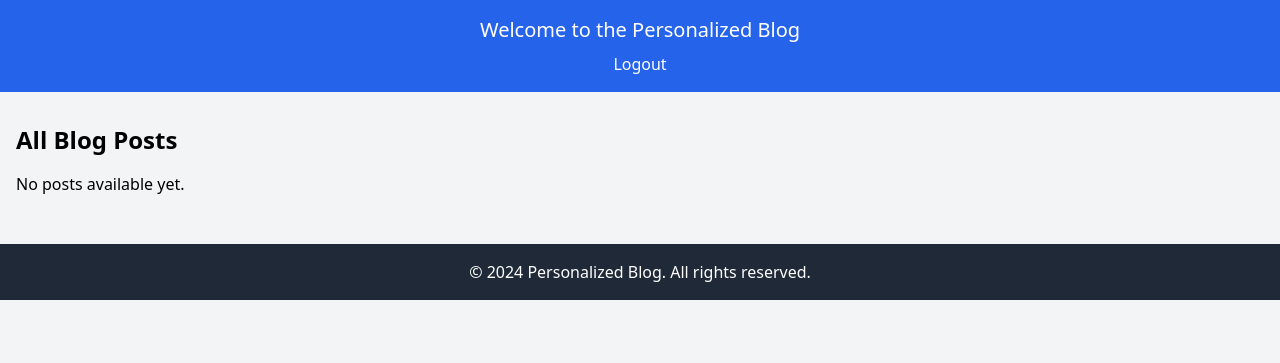
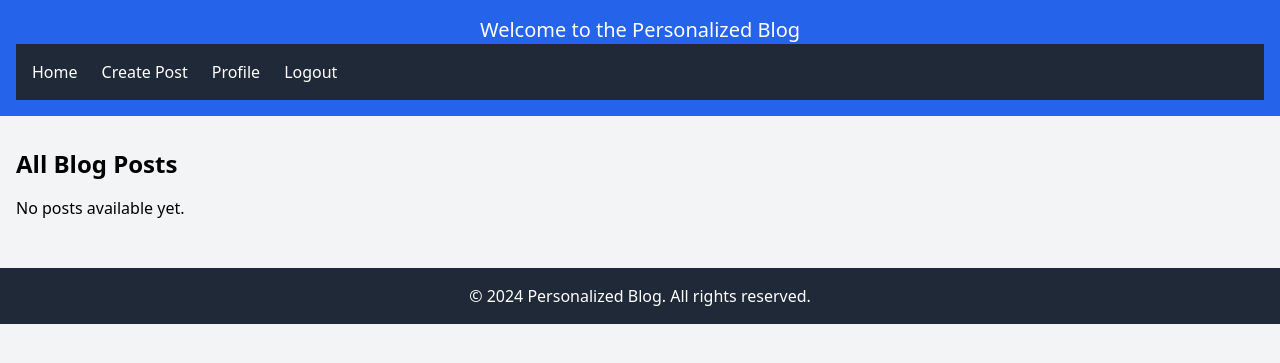
Before and after one commit to shohan-pherones/dj_blog, a Django app: page / in a window 1280 px wide. Shown: the top 363 px of the page. Run offline with Django 5.2, Linux system fonts and the light colour scheme; the visitor is signed in with stand-in values (Sample User, id 1); data that the repository does not hold is empty.

Commit message:
Implemented user profile and post history functionality

```diff
--- a/blog/templates/blog/base.html
+++ b/blog/templates/blog/base.html
@@ -9,13 +9,18 @@
     <body class="bg-gray-100">
         <header class="bg-blue-600 text-white p-4">
             <h1 class="text-center text-xl">Welcome to the Personalized Blog</h1>
-            <nav class="text-center mt-2">
-                {% if user.is_authenticated %}
-                    <a href="{% url 'logout' %}" class="text-white">Logout</a>
-                {% else %}
-                    <a href="{% url 'login' %}" class="text-white">Login</a> |
-                    <a href="{% url 'register' %}" class="text-white">Register</a>
-                {% endif %}
+            <nav class="bg-gray-800 p-4">
+                <ul class="flex space-x-6 text-white">
+                    <li><a href="{% url 'index' %}">Home</a></li>
+                    {% if user.is_authenticated %}
+                        <li><a href="{% url 'create_post' %}">Create Post</a></li>
+                        <li><a href="{% url 'user_profile' %}">Profile</a></li>
+                        <li><a href="{% url 'logout' %}">Logout</a></li>
+                    {% else %}
+                        <li><a href="{% url 'login' %}">Login</a></li>
+                        <li><a href="{% url 'register' %}">Register</a></li>
+                    {% endif %}
+                </ul>
             </nav>
         </header>
 
--- a/blog/urls.py
+++ b/blog/urls.py
@@ -10,4 +10,5 @@ urlpatterns = [
     path('post/<int:post_id>/', views.post_detail, name='post_detail'),
     path('post/<int:post_id>/edit/', views.edit_post, name='edit_post'),
     path('post/<int:post_id>/delete/', views.delete_post, name='delete_post'),
+    path('profile/', views.user_profile, name='user_profile'),
 ]
--- a/blog/views.py
+++ b/blog/views.py
@@ -5,6 +5,7 @@ from .forms import RegistrationForm, LoginForm
 from .models import Post
 from .forms import PostForm
 from django.http import Http404
+from django.contrib.auth.decorators import login_required
 
 
 def index(request):
@@ -94,3 +95,10 @@ def user_login(request):
 def user_logout(request):
     logout(request)
     return redirect('index')
+
+
+@login_required
+def user_profile(request):
+    user_posts = Post.objects.filter(
+        author=request.user).order_by('-created_at')
+    return render(request, 'blog/user_profile.html', {'user_posts': user_posts})
```
Also changed, not shown: blog/templates/blog/user_profile.html (added, +23 -0 lines).
